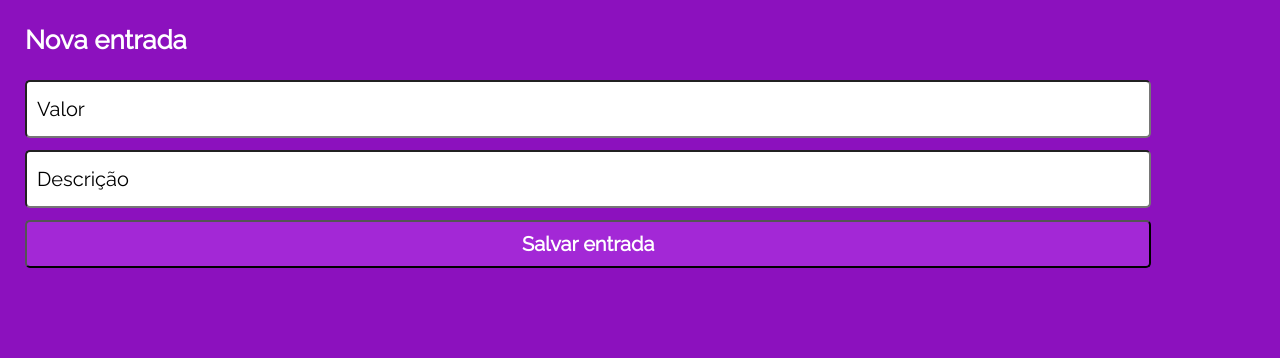
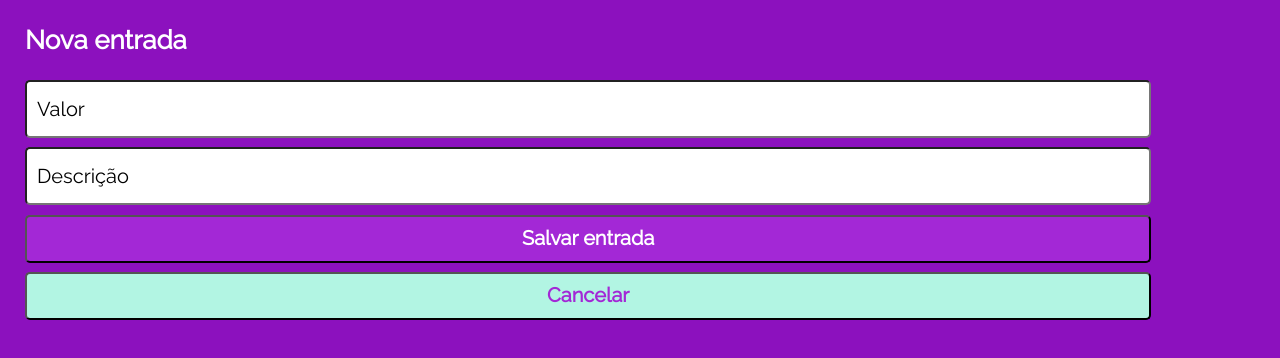
Before and after one commit to CSFernandoHBK/front-mywallet, a React (Create React App) app: page /newmovement/in in a window 1280 px wide. Shown: the top 358 px of the page. Built offline with nearby package versions, Linux system fonts and the light colour scheme; sample sign-in values are in the browser's storage; a web font is replaced by a local one.

Commit message:
feat: cancel button

```diff
--- a/src/pages/HomePage/AreaFinancas.js
+++ b/src/pages/HomePage/AreaFinancas.js
@@ -15,8 +15,6 @@ export default function AreaFinancas() {
 
     }, [])
 
-    console.log(movements);
-
     if(!movements){
         return(
             <Container>
@@ -26,7 +24,6 @@ export default function AreaFinancas() {
     }
 
     if(movements.length === 0){
-        console.log("entrou aqui")
         return(
             <Container>
                 <p>Não há registros de entrada ou saída</p>
@@ -76,6 +73,7 @@ const Container = styled.div`
     display: flex;
     flex-direction: column;
     justify-content: space-between;
+    overflow: scroll;
 
     p{
         font-family: 'Raleway';
--- a/src/pages/MovementPage/NewInPage.js
+++ b/src/pages/MovementPage/NewInPage.js
@@ -1,6 +1,6 @@
 import axios from "axios";
 import { useEffect, useState } from "react"
-import { useNavigate } from "react-router-dom";
+import { Link, useNavigate } from "react-router-dom";
 import styled from "styled-components"
 import { urlAPI } from "../../constants/URLs";
 
@@ -52,6 +52,7 @@ export default function NewInPage() {
                 disabled={disabled}
                 required />
                 <button type="submit">Salvar entrada</button>
+                <BotaoCancelar onClick={() => navigate("/home")}>Cancelar</BotaoCancelar>
             </form>
         </Container>
     )
@@ -79,7 +80,7 @@ const Container = styled.div`
     form{
         display: flex;
         flex-direction: column;
-        height: 188px;
+        height: 240px;
         justify-content: space-between;
         margin-bottom: 36px;
         margin-top: 24px;
@@ -105,7 +106,7 @@ const Container = styled.div`
             }
         }
 
-        button{
+        & > button:nth-child(3){
             background: #A328D6;
             border-radius: 5px;
             height: 48px;
@@ -126,3 +127,13 @@ const Container = styled.div`
         color: #FFFFFF;
     }
 `
+const BotaoCancelar = styled.button`
+    background: #B2F5E3;
+    border-radius: 5px;
+    height: 48px;
+    font-family: 'Raleway', sans-serif;
+    font-weight: 700;
+    font-size: 20px;
+    line-height: 23px;
+    color: #A328D6;
+`
--- a/src/pages/MovementPage/NewOutPage.js
+++ b/src/pages/MovementPage/NewOutPage.js
@@ -52,10 +52,8 @@ export default function NewOutPage() {
                 disabled={disabled}
                 required />
                 <button type="submit">Salvar saída</button>
+                <BotaoCancelar onClick={() => navigate("/home")}>Cancelar</BotaoCancelar>
             </form>
-            <Link to="/home">
-                <button>Cancelar</button>
-            </Link>
         </Container>
     )
 }
@@ -71,7 +69,7 @@ const Container = styled.div`
     align-items: flex-start;
 
     h1{
-        font-family: 'Raleway', sans-serif;
+        font-family: 'Raleway';
         font-style: normal;
         font-weight: 700;
         font-size: 26px;
@@ -82,7 +80,7 @@ const Container = styled.div`
     form{
         display: flex;
         flex-direction: column;
-        height: 188px;
+        height: 240px;
         justify-content: space-between;
         margin-bottom: 36px;
         margin-top: 24px;
@@ -108,7 +106,7 @@ const Container = styled.div`
             }
         }
 
-        button{
+        & > button:nth-child(3){
             background: #A328D6;
             border-radius: 5px;
             height: 48px;
@@ -129,3 +127,13 @@ const Container = styled.div`
         color: #FFFFFF;
     }
 `
+const BotaoCancelar = styled.button`
+    background: #B2F5E3;
+    border-radius: 5px;
+    height: 48px;
+    font-family: 'Raleway', sans-serif;
+    font-weight: 700;
+    font-size: 20px;
+    line-height: 23px;
+    color: #A328D6;
+`
```
